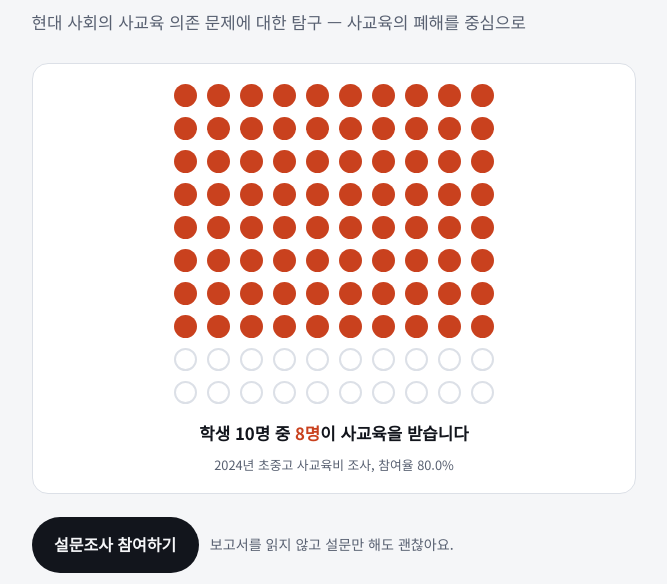
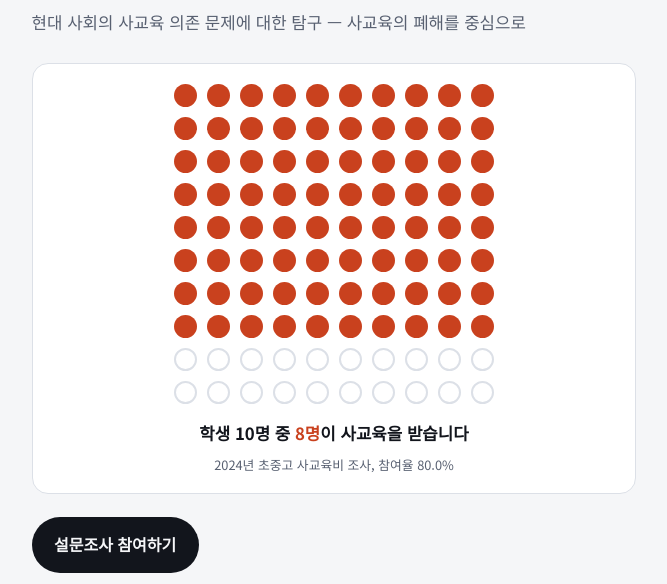
Before and after one commit to Libirdse/sagyoyuk-survey, a plain HTML site: page index.html in a window 1280 px wide. Shown: the part 216-800 px from the top of the page, without its empty margins (306-973 px from the left). Drawn offline with Linux system fonts and the light colour scheme.

Commit message:
Remove survey-only note from hero

```diff
--- a/index.html
+++ b/index.html
@@ -166,7 +166,6 @@
 
   <div class="hero-cta">
     <a class="btn" href="https://forms.gle/k5KrN4ExATFVWvNT7">설문조사 참여하기</a>
-    <p class="note">보고서를 읽지 않고 설문만 해도 괜찮아요.</p>
   </div>
 
   <nav class="toc" aria-label="목차">
```
